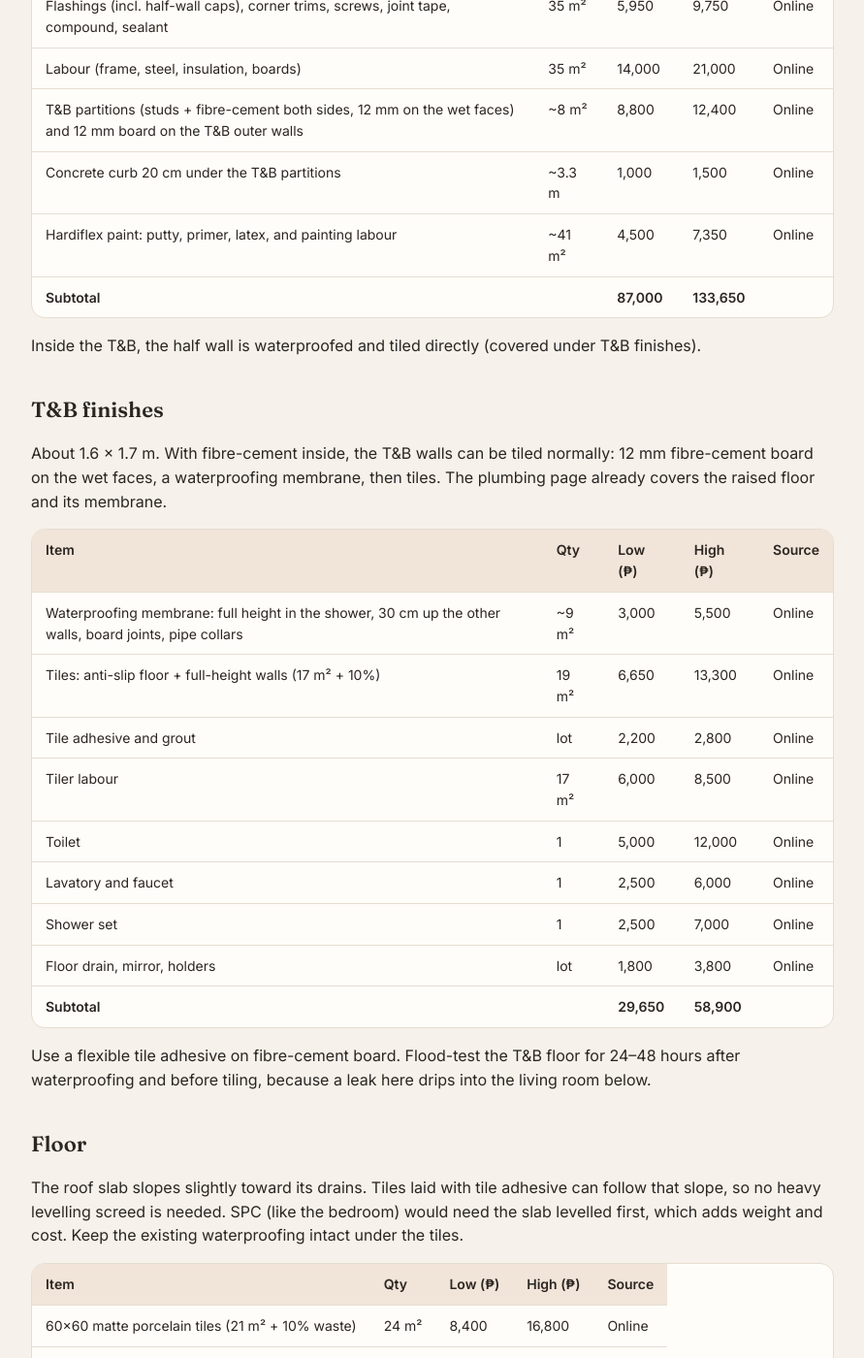
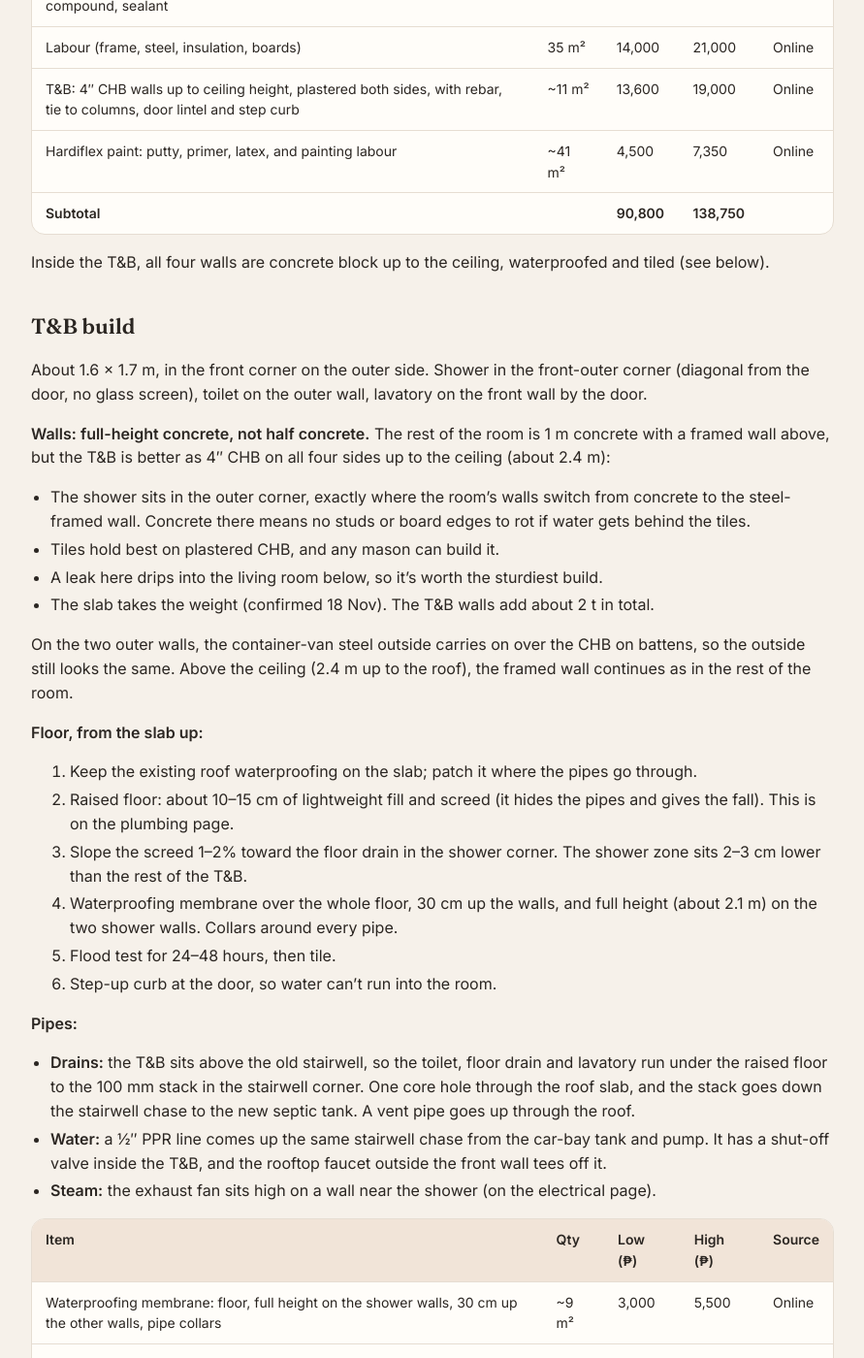
Before and after one commit to tatayotter/navarro-house, a Jekyll site: the page built from rooms/rooftop-room.md, in a window 1280 px wide and 1400 px high, scrolled down 3414 px. Shown: the whole window at 97% size, without its empty margins (194-1085 px from the left). Built offline with Jekyll 4.4.1, drawn with Linux system fonts in a browser that asks for light colours; some of the changed text lies outside the part shown.

Commit message:
Rooftop room: T&B build plan, full-height CHB walls, floor waterproofing and fall, pipe routes; re-costed
Co-Authored-By: Claude Opus 5.5 <noreply@anthropic.com>
Claude-Session: https://claude.ai/code/session_01RUWgCRJLVxxppr6mnyKY9C

```diff
--- a/index.html
+++ b/index.html
@@ -147,7 +147,7 @@ footer a{color:var(--accent);font-weight:500}
   <p class="sub">What's done, what's next.</p>
   <div class="status">
     <div class="st"><span class="pill p-work">Building soon</span><div><b>Steel stair to the rooftop</b><span class="d">Final design done. Steel bought, welder hired.</span></div></div>
-    <a class="st" href="rooms/rooftop-room.html"><span class="pill p-wait">Draft</span><div><b>Rooftop room</b><span class="d">Room with its own T&amp;B, queen bed and window AC. Walls: 1 m concrete half wall, then container-van steel outside and Hardiflex inside up to the roof. About ₱208k–348k (online estimate). Final site measurements coming.</span></div><span class="arrow">›</span></a>
+    <a class="st" href="rooms/rooftop-room.html"><span class="pill p-wait">Draft</span><div><b>Rooftop room</b><span class="d">Room with its own T&amp;B, queen bed and window AC. Walls: 1 m concrete half wall, then container-van steel outside and Hardiflex inside up to the roof. About ₱212k–353k (online estimate). Final site measurements coming.</span></div><span class="arrow">›</span></a>
     <div class="st"><span class="pill p-wait">Measuring</span><div><b>Front gate</b><span class="d">Roll-up car shutter plus a small door. Waiting on final measurements.</span></div></div>
     <a class="st" href="house/electrical-materials.html"><span class="pill p-wait">For checking</span><div><b>Electrical wiring</b><span class="d">Whole-house plan drafted: 20 ceiling lights, 31 outlets, 12 smart switch plates. Materials about ₱118k to ₱187k (online estimate). The electrician will check it.</span></div><span class="arrow">›</span></a>
     <a class="st" href="house/car-bay-partition.html"><span class="pill p-wait">Draft</span><div><b>Car bay partition</b><span class="d">Changed 19 Nov: solid wall with a solid wood main door and a sliding window over the car. About ₱35k–64k (online estimate). Wood not chosen yet; local door and jamb quote pending.</span></div><span class="arrow">›</span></a>
@@ -180,7 +180,7 @@ footer a{color:var(--accent);font-weight:500}
     <div class="cr"><div class="what">Front gate<span class="src s-online">Online estimate</span><small>Shutter, door and post. Needs a shutter quote.</small></div><div class="amt">₱40k–51k</div></div>
     <div class="cr"><div class="what">Master bedroom<span class="src s-online">Online estimate</span><small>Materials, with 10% buffer</small></div><div class="amt">≈ ₱167k</div></div>
     <div class="cr"><div class="what">Living room<span class="src s-online">Online estimate</span><small>Slider and carpentry quotes still to get</small></div><div class="amt">₱230k–369k</div></div>
-    <div class="cr"><div class="what">Rooftop room<span class="src s-online">Online estimate</span><small>Insulated steel-and-Hardiflex walls, floor, ceiling, doors, T&amp;B finishes, with 10% buffer</small></div><div class="amt">₱208k–348k</div></div>
+    <div class="cr"><div class="what">Rooftop room<span class="src s-online">Online estimate</span><small>Insulated steel-and-Hardiflex walls, floor, ceiling, doors, T&amp;B finishes, with 10% buffer</small></div><div class="amt">₱212k–353k</div></div>
     <div class="cr"><div class="what">Ceilings (PVC + terrace gypsum)<span class="src s-online">Online estimate</span><small>With 10% buffer. Bedroom and living room ceilings are also inside their room totals.</small></div><div class="amt">₱69k–102k</div></div>
     <div class="cr"><div class="what">Plumbing and new septic tank<span class="src s-online">Online estimate</span><small>Materials ₱97k–149k plus labour; before fixtures and tiles</small></div><div class="amt">₱132k–213k</div></div>
   </div>
--- a/rooms/rooftop-room.md
+++ b/rooms/rooftop-room.md
@@ -18,7 +18,7 @@ Above the half wall, from the outside in:
 1. **Container-van style steel wall:** pre-painted steel sheets in a deep trapezoidal corrugation (the container-van look), about 0.4–0.5 mm, laid vertically and screwed to the frame. No outside painting. Real container-gauge steel (about 1.6 mm, welded) would be several times heavier and costlier, so this uses the look, not the gauge.
 2. **Insulation core:** 50 mm foil-faced rockwool or glasswool between the frame members, foil toward the steel to reflect heat. Every wall is insulated, including the sun-facing front (SW), outer side and back.
 3. **Frame:** light steel studs or C-purlins at 60 cm, fixed to the columns, a steel angle bolted on top of the half wall, and the purlins at the top.
-4. **Inside:** 6 mm Hardiflex, joints taped, puttied and painted. In the T&B: 12 mm fibre-cement board, waterproofed and tiled.
+4. **Inside:** 6 mm Hardiflex, joints taped, puttied and painted. The T&B is different: full-height concrete block (see T&B build below).
 
 ![Wall cut-through and top view of the rooftop room walls](rooftop-wall-diagram.png)
 
@@ -50,13 +50,13 @@ For about 43 m² of new outside wall.
 
 | Section | Low (₱) | High (₱) | Source |
 |---|---|---|---|
-| Walls: half walls, framed walls above (container-van steel, insulation, Hardiflex), T&B partitions, paint | 87,000 | 133,650 | Online |
+| Walls: half walls, framed walls above (container-van steel, insulation, Hardiflex), full-height CHB T&B, paint | 90,800 | 138,750 | Online |
 | Floor (porcelain tiles) | 16,500 | 28,700 | Online |
 | Ceiling with vents | 21,000 | 33,000 | Online |
 | Doors and windows | 34,500 | 62,000 | Online |
 | T&B waterproofing, tiles, fixtures | 29,650 | 58,900 | Online |
-| **Total before contingency** | **188,650** | **316,250** | |
-| **With 10% contingency** | **207,515** | **347,875** | |
+| **Total before contingency** | **192,450** | **321,350** | |
+| **With 10% contingency** | **211,695** | **353,485** | |
 
 **Not included:** the window aircon unit (about ₱18,000–26,000 for a 1 HP inverter, Online), bed, desk and storage-wall carpentry, wiring and the T&B exhaust fan (on the [electrical materials page](../house/electrical-materials.html)), pipes, core drilling and the raised T&B floor (on the [plumbing materials page](../house/plumbing-materials.html)), and engineer fees.
 
@@ -75,20 +75,43 @@ The framed wall above the 1 m half walls covers about 35 m² after the door, sli
 | Hardiflex 6 mm inside (with waste) | 38.5 m² | 7,150 | 9,650 | Online |
 | Flashings (incl. half-wall caps), corner trims, screws, joint tape, compound, sealant | 35 m² | 5,950 | 9,750 | Online |
 | Labour (frame, steel, insulation, boards) | 35 m² | 14,000 | 21,000 | Online |
-| T&B partitions (studs + fibre-cement both sides, 12 mm on the wet faces) and 12 mm board on the T&B outer walls | ~8 m² | 8,800 | 12,400 | Online |
-| Concrete curb 20 cm under the T&B partitions | ~3.3 m | 1,000 | 1,500 | Online |
+| T&B: 4″ CHB walls up to ceiling height, plastered both sides, with rebar, tie to columns, door lintel and step curb | ~11 m² | 13,600 | 19,000 | Online |
 | Hardiflex paint: putty, primer, latex, and painting labour | ~41 m² | 4,500 | 7,350 | Online |
-| **Subtotal** | | **87,000** | **133,650** | |
+| **Subtotal** | | **90,800** | **138,750** | |
 
-Inside the T&B, the half wall is waterproofed and tiled directly (covered under T&B finishes).
+Inside the T&B, all four walls are concrete block up to the ceiling, waterproofed and tiled (see below).
 
-## T&B finishes
+## T&B build
 
-About 1.6 × 1.7 m. With fibre-cement inside, the T&B walls can be tiled normally: 12 mm fibre-cement board on the wet faces, a waterproofing membrane, then tiles. The plumbing page already covers the raised floor and its membrane.
+About 1.6 × 1.7 m, in the front corner on the outer side. Shower in the front-outer corner (diagonal from the door, no glass screen), toilet on the outer wall, lavatory on the front wall by the door.
+
+**Walls: full-height concrete, not half concrete.** The rest of the room is 1 m concrete with a framed wall above, but the T&B is better as 4″ CHB on all four sides up to the ceiling (about 2.4 m):
+
+- The shower sits in the outer corner, exactly where the room's walls switch from concrete to the steel-framed wall. Concrete there means no studs or board edges to rot if water gets behind the tiles.
+- Tiles hold best on plastered CHB, and any mason can build it.
+- A leak here drips into the living room below, so it's worth the sturdiest build.
+- The slab takes the weight (confirmed 18 Nov). The T&B walls add about 2 t in total.
+
+On the two outer walls, the container-van steel outside carries on over the CHB on battens, so the outside still looks the same. Above the ceiling (2.4 m up to the roof), the framed wall continues as in the rest of the room.
+
+**Floor, from the slab up:**
+
+1. Keep the existing roof waterproofing on the slab; patch it where the pipes go through.
+2. Raised floor: about 10–15 cm of lightweight fill and screed (it hides the pipes and gives the fall). This is on the plumbing page.
+3. Slope the screed 1–2% toward the floor drain in the shower corner. The shower zone sits 2–3 cm lower than the rest of the T&B.
+4. Waterproofing membrane over the whole floor, 30 cm up the walls, and full height (about 2.1 m) on the two shower walls. Collars around every pipe.
+5. Flood test for 24–48 hours, then tile.
+6. Step-up curb at the door, so water can't run into the room.
+
+**Pipes:**
+
+- **Drains:** the T&B sits above the old stairwell, so the toilet, floor drain and lavatory run under the raised floor to the 100 mm stack in the stairwell corner. One core hole through the roof slab, and the stack goes down the stairwell chase to the new septic tank. A vent pipe goes up through the roof.
+- **Water:** a ½″ PPR line comes up the same stairwell chase from the car-bay tank and pump. It has a shut-off valve inside the T&B, and the rooftop faucet outside the front wall tees off it.
+- **Steam:** the exhaust fan sits high on a wall near the shower (on the electrical page).
 
 | Item | Qty | Low (₱) | High (₱) | Source |
 |---|---|---|---|---|
-| Waterproofing membrane: full height in the shower, 30 cm up the other walls, board joints, pipe collars | ~9 m² | 3,000 | 5,500 | Online |
+| Waterproofing membrane: floor, full height on the shower walls, 30 cm up the other walls, pipe collars | ~9 m² | 3,000 | 5,500 | Online |
 | Tiles: anti-slip floor + full-height walls (17 m² + 10%) | 19 m² | 6,650 | 13,300 | Online |
 | Tile adhesive and grout | lot | 2,200 | 2,800 | Online |
 | Tiler labour | 17 m² | 6,000 | 8,500 | Online |
@@ -98,7 +121,7 @@ About 1.6 × 1.7 m. With fibre-cement inside, the T&B walls can be tiled normall
 | Floor drain, mirror, holders | lot | 1,800 | 3,800 | Online |
 | **Subtotal** | | **29,650** | **58,900** | |
 
-Use a flexible tile adhesive on fibre-cement board. Flood-test the T&B floor for 24–48 hours after waterproofing and before tiling, because a leak here drips into the living room below.
+Flood-test the T&B floor for 24–48 hours after waterproofing and before tiling, because a leak here drips into the living room below.
 
 ## Floor
 
@@ -143,11 +166,12 @@ Laminated glass on the slider for typhoons adds about ₱4,000–7,000 (Online).
 
 The walls attaching to the roof columns and the slab load are already approved. Please check these details:
 
-1. **Slab load: confirmed OK (18 Nov).** The slab takes the new load: framed walls ~0.7 t, new CHB half walls ~1.6 t, T&B partitions ~0.2 t, floor tiles ~0.6 t, raised T&B floor ~0.6–0.9 t, ceiling ~0.3 t.
+1. **Slab load: confirmed OK (18 Nov).** The slab takes the new load: framed walls ~0.7 t, new CHB half walls ~1.6 t, full-height CHB T&B walls ~2 t (added 20 Nov), floor tiles ~0.6 t, raised T&B floor ~0.6–0.9 t, ceiling ~0.3 t.
 2. **Bottom anchoring.** The steel frame bolts onto the top of the 1 m half walls. Confirm the anchor type into the old parapets (are they reinforced, and strong enough to hold a 2 m wall above them in typhoon wind?), and how the new CHB half walls are dowelled to the slab without breaking the roof waterproofing.
 3. **Top connection.** The walls stop at the red steel purlins. The roof moves in typhoon winds, so the top fixing should allow movement while still holding the wall against wind.
 4. **Typhoon wind on the walls.** Confirm the frame member size and spacing, the cladding screw spacing, and the fixing of the frame to the columns, especially on the long annex-side wall.
 5. **Slab openings and drains.** Core holes for the T&B pipes, and any existing roof drain inside the room's footprint (move it or keep it as a floor drain).
+6. **T&B concrete walls.** Rebar dowels into the slab, ties to the corner column, and the lintel over the T&B door. Also check that the stack core is clear of the stairwell beams.
 
 ## To measure on 19 Nov
 
@@ -158,7 +182,7 @@ The walls attaching to the roof columns and the slab load are already approved.
 
 ## Order of work
 
-1. Engineer check, then build the new half walls, the T&B curb and the T&B floor.
+1. Engineer check, then build the new half walls, the full-height T&B walls and the T&B floor.
 2. Plumbing rough-in and waterproofing; flood test.
 3. Steel frame on the half walls, container-van steel outside, flashing caps, trims and opening frames.
 4. Wiring and boxes inside the frame, insulation, backing boards, then Hardiflex.
```
Also changed, not shown: other parts of rooms/rooftop-room.md (+1 -1 lines), README.md.
